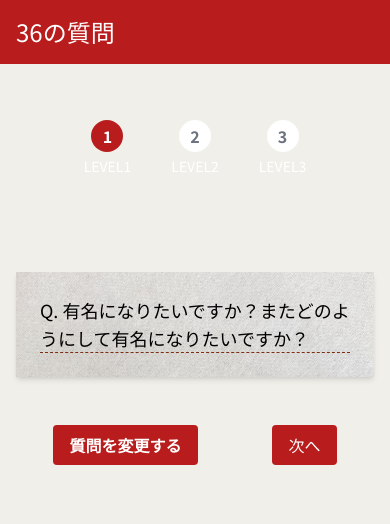
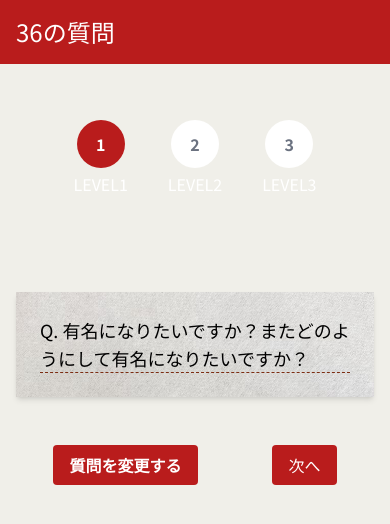
Before and after one commit to kimukimuyuya/36-questions, a Next.js app in the folder my-app/: page /questions/1 in a window 390 px wide. Shown: the top 524 px of the page. Built offline with nearby package versions, Linux system fonts and the light colour scheme.

Commit message:
feat: :art: スマホ画面のステップバーのサイズ感を大きくする

```diff
--- a/my-app/src/components/StepBar.tsx
+++ b/my-app/src/components/StepBar.tsx
@@ -17,7 +17,7 @@ const StepBar = ({ QuestionLevel }: { QuestionLevel: string }) => {
               {/* 円 */}
               <div
                 className={`number ${currentLevel >= level.number ? 'active bg-red-700 text-white' : 'bg-white text-gray-500'} transition
-                duration-500 w-8 h-8 sm:w-16 sm:h-16 rounded-full flex items-center justify-center mb-1 sm:mb-2 font-bold z-10`}
+                duration-500 w-12 h-12 sm:w-16 sm:h-16 rounded-full flex items-center justify-center mb-1 sm:mb-2 font-bold z-10`}
                 style={{
                   transitionDelay: `${index * 0.2}s`
                 }}
@@ -28,7 +28,7 @@ const StepBar = ({ QuestionLevel }: { QuestionLevel: string }) => {
               {/* 線 */}
               {index < levels.length - 1 && (
                 <div
-                  className={`line absolute top-1/2 transform -translate-y-1/2 h-0.5 sm:h-1.5 ${currentLevel > level.number ? 'line-active bg-red-700' : 'bg-gray-500'} transition-all duration-500`}
+                  className={`line absolute top-1/2 transform -translate-y-1/2 h-1 sm:h-1.5 ${currentLevel > level.number ? 'line-active bg-red-700' : 'bg-gray-500'} transition-all duration-500`}
                   style={{
                     width: currentLevel > level.number ? '200%' : '0',
                     left: '2rem',
@@ -39,7 +39,7 @@ const StepBar = ({ QuestionLevel }: { QuestionLevel: string }) => {
               )}
 
             </div>
-            <div className="text text-sm sm:text-lg">{level.text}</div>
+            <div className="text text-base sm:text-lg">{level.text}</div>
           </li>
         ))}
       </ul>
```
